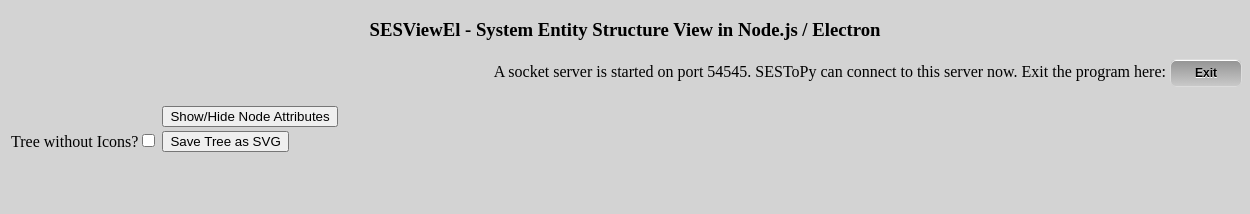
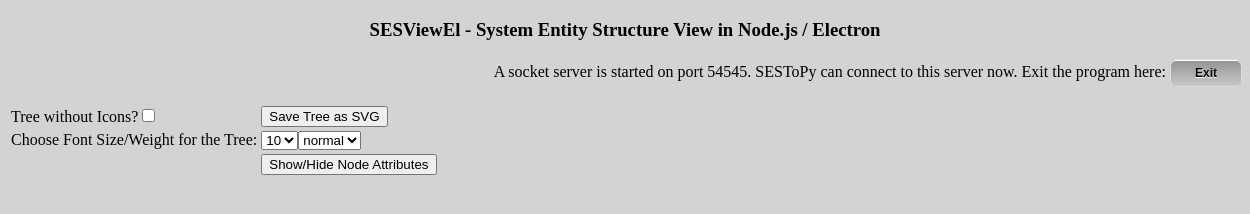
Before and after one commit to hendrikfolkerts/sesviewel, an Electron app: page index.html in a window 1250 px wide. Drawn offline with nearby package versions, Linux system fonts and the light colour scheme; no server answers.

Commit message:
Add files via upload

```diff
--- a/index.html
+++ b/index.html
@@ -18,17 +18,23 @@
     <table style="display: inline-block"; border=0>
       <tbody>
         <tr valign="top">
+          <td><label for="wico">Tree without Icons?</label><input type="checkbox" id="wico" name="wico" onclick="presTree();"></td>
+          <td><input name="Save Tree as SVG" id="savetree" type="button" size="20" value="Save Tree as SVG" onclick="saveTree();"></td>
+          <td><div style="display:inline-block;" id="saveinfo"></div></td>
+        </tr>
+        <tr valign="top">
+          <td align="right">Choose Font Size/Weight for the Tree:</td>
+          <td align="left"><select id="fontsize" onclick="presTree();"></select><select id="fontweight" onclick="presTree();"><option value="normal">normal</option><option value="bold">bold</option></select></td>
+          <td></td>
+        </tr>
+        <tr valign="top">
           <td><div style="display:inline-block;" id="globals"></div></td>
           <td><input name="Show/Hide Node Attributes" id="showhidenodeattrib" type="button" size="20" value="Show/Hide Node Attributes" onclick="showNodeSpecAttrib();"></td>
           <td><div style="display:inline-block;" id="nodeSpecificAttributes"></div></td>
         </tr>
-        <tr valign="top">
-          <td><label for="wico">Tree without Icons?</label><input type="checkbox" id="wico" name="wico" onclick="presTree();"></td>
-          <td><input name="Save Tree as SVG" id="savetree" type="button" size="20" value="Save Tree as SVG" onclick="saveTree();"></td>
-          <td><div style="display:inline-block;" id="saveinfo"></div></td>
-        </tr>
       </tbody>
     </table>
+    <div id="chart" align="center"></div>
   </body>
 
   <script>
@@ -75,16 +81,16 @@
         width  = 1200 - margin.left - margin.right,
         height = 800 - margin.top - margin.bottom;
 
-    //append the svg object to the body of the page
+    //append the svg object to the #chart area of the page
     //appends a 'group' element to 'svg'
     //moves the 'group' element to the top left margin
-    var svg = d3.select("body").append("svg")
+    var svg = d3.select("#chart").append("svg")     //d3.select("body").append(... would place the svg somewhere on the body of the page
                 .attr("width", width + margin.right + margin.left)
                 .attr("height", height + margin.top + margin.bottom)
                 .append("g")
                 .attr("transform", "translate(" + margin.left + "," + margin.top + ")");
 
-    var div = d3.select("body").append("div")
+    var div = d3.select("#chart").append("div")   //if for the svg element "#chart" is replaced by "body" (see comment above), here "#chart must be replaced by "body" as well
                 .attr("class", "tooltip")
                 .style("display", "none");
 
@@ -93,6 +99,16 @@
     //w and h are turned, since the presentation is turned
 
     //--------------------------------------------------------------------
+
+    //populate selectfield for the font size
+    var sel = document.getElementById("fontsize");
+    for (var i=5; i<40; i++) {
+      var opt = document.createElement("option");
+      opt.value = i
+      opt.innerHTML = i.toString();
+      sel.appendChild(opt);
+    }
+    sel.selectedIndex = "5";
 
     //presentation of the globals
     function presGlob(sesvars, semcons) {
@@ -244,10 +260,13 @@
 
     //presentation of the tree
     function presTree() {
-      if (document.getElementById('wico').checked) {
-        presenter.createPicture(treeDat, true);
+      var wicoval = document.getElementById('wico').checked;
+      var sizeval = document.getElementById('fontsize').value;
+      var weightval = document.getElementById('fontweight').value;
+      if (wicoval) {
+        presenter.createPicture(treeDat, true, [sizeval, weightval]);
       } else {
-        presenter.createPicture(treeDat);
+        presenter.createPicture(treeDat, false, [sizeval, weightval]);
       }
     }
 
--- a/presentation.js
+++ b/presentation.js
@@ -1,4 +1,4 @@
-exports.createPicture = function presentation(treeData, withouticons=false) {
+exports.createPicture = function presentation(treeData, withouticons=false, style=[10, "normal"]) {
   d3.select("svg").remove();
 
   var svg = d3.select("body").append("svg")
@@ -65,16 +65,30 @@
       nodeEnter.append('text')
           .attr("dy", ".35em")
           .attr("text-anchor", "middle")
+          .style("font-size", style[0].toString()+"px")
+          .style("font-weight", style[1])
+          //no icons, so the mouseover event needs to be added on the labels
+          .on("mouseover", mouseover)
+          .on("mousemove", mousemove)
+          .on("mouseout", mouseout)
           .text(function(d) { return d.data.name; });
     } else {
       nodeEnter.append('text')
           .attr("dy", ".35em")
+          //label of inner nodes left of the node, label of leaf node right of the node
           .attr("x", function(d) {
               return d.children || d._children ? -13 : 13;
           })
           .attr("text-anchor", function(d) {
               return d.children || d._children ? "end" : "start";
           })
+          //label of all nodes left of the node
+          /*
+          .attr("x", -13)
+          .attr("text-anchor", "end")
+          */
+          .style("font-size", style[0].toString()+"px")
+          .style("font-weight", style[1])
           .text(function(d) { return d.data.name; });
     }
 
```
